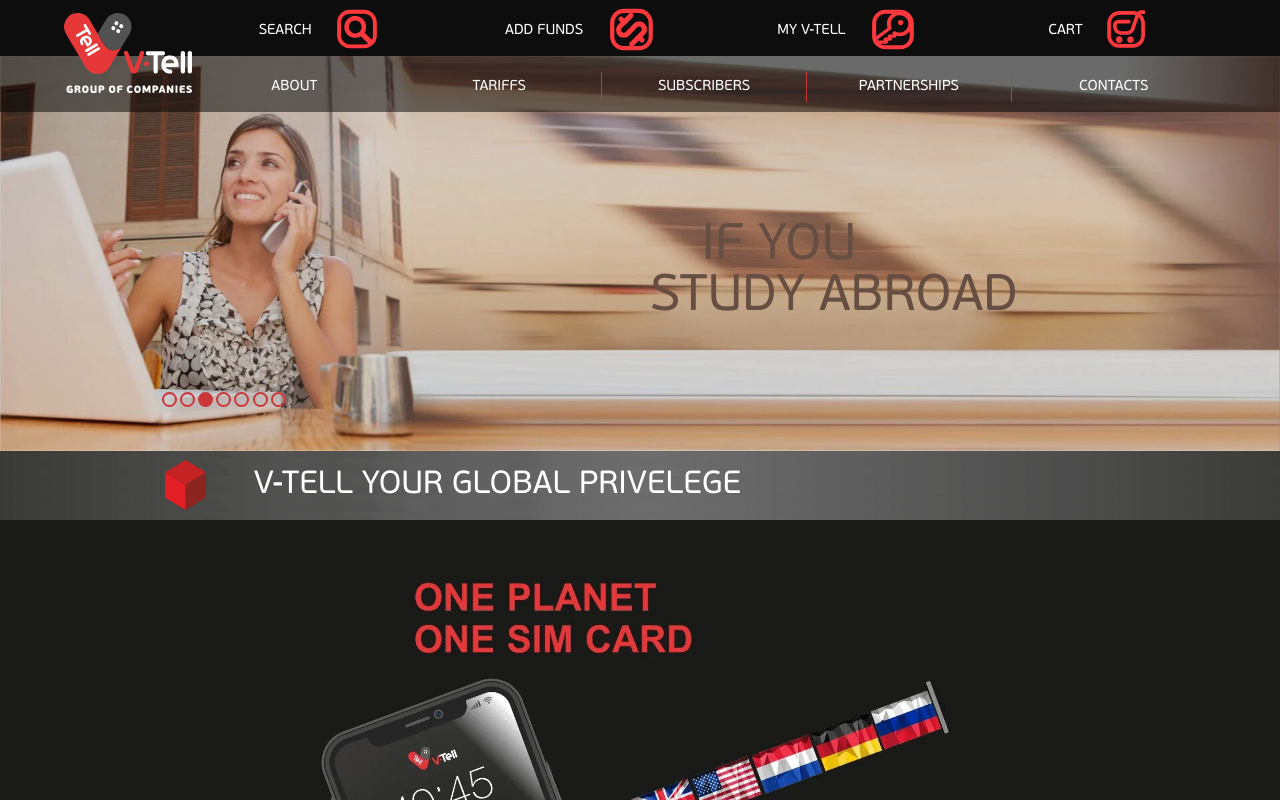
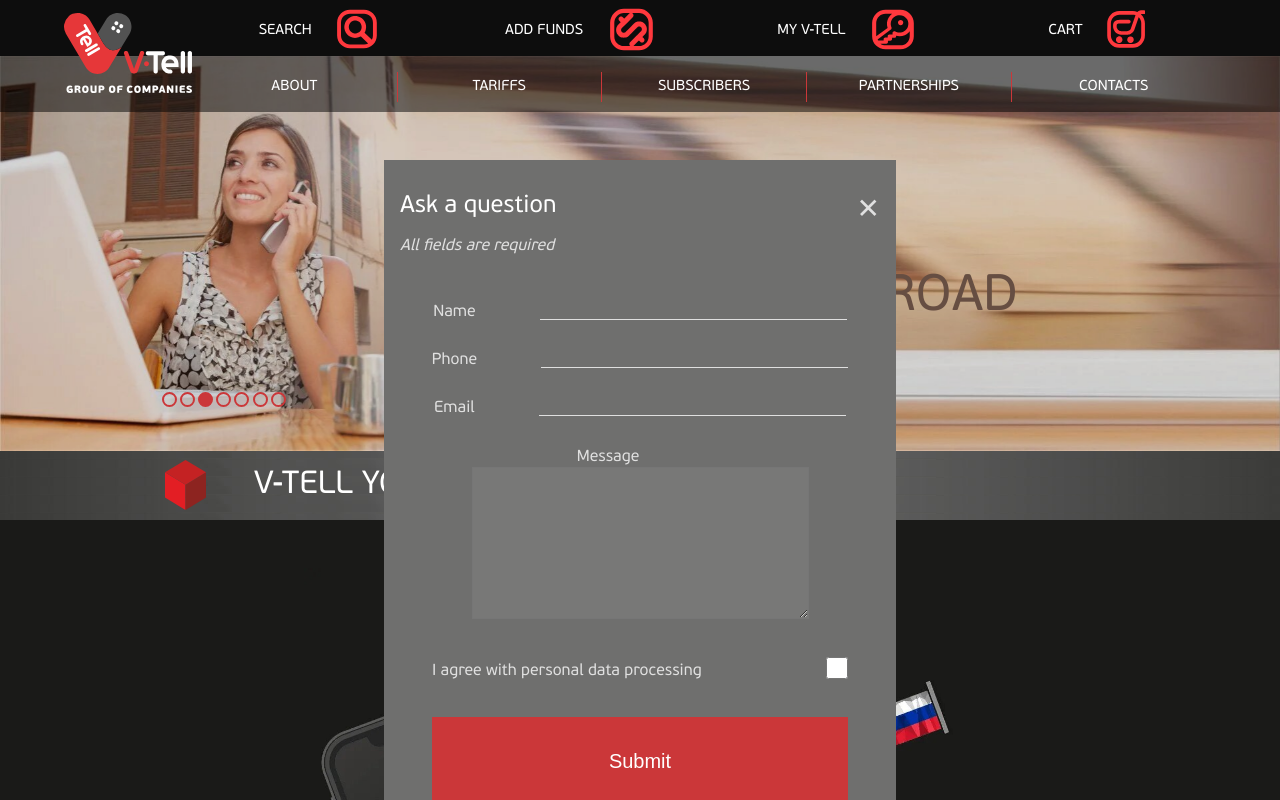
Before and after one commit to kdjordan/vtell, a Vue app: page / in a window 1280 px wide. Shown: the top 800 px of the page. Built offline with nearby package versions, Linux system fonts and the light colour scheme.

Commit message:
FEAT: mssg modal added mssg modal and event bus for commss

```diff
--- a/src/App.vue
+++ b/src/App.vue
@@ -2,21 +2,36 @@
   <div id="app">
     <Header />
     <transition name="fade" mode="out-in">
-    <router-view />
+        <router-view />
     </transition>
     <Footer />
+    <transition name="fade" mode="out-in">
+        <MssgModal v-if="mssgModal" />
+    </transition>
   </div>
 </template>
 
 <script>
-import Header from '@/components/Header'
-import Footer from '@/components/Footer'
-
+import Header from '@/components/Header';
+import Footer from '@/components/Footer';
+import MssgModal from '@/components/MssgModal';
+import { bus } from './main';
 export default {
-  components: {
-    Header,
-    Footer
-  }
+    components: {
+        Header,
+        Footer,
+        MssgModal
+    },
+    data() {
+        return {
+            mssgModal: true
+        }
+    },
+    created() {
+        bus.$on('launchMssg', () => {
+            this.mssgModal = !this.mssgModal;
+        })
+    }
 }
 </script>
 
--- a/src/components/Footer.vue
+++ b/src/components/Footer.vue
@@ -29,7 +29,7 @@
                 </div>
                 <div class="social__right">
                     <img class="icon social-icon" src="../assets/SVG/footer/headphones.svg" alt="phone numbers icon">
-                    <img class="icon social-icon" src="../assets/SVG/footer/footerMSG.svg" alt="mail icon">
+                    <img @click.prevent="launchMssgModal" class="icon social-icon" src="../assets/SVG/footer/footerMSG.svg" alt="mail icon">
                 </div>
             </div>
             <div v-if="footerPanel == 1" class="footer__content mt-1">
@@ -92,6 +92,7 @@
         </div>
     </div>
     <div v-else class="footer-sm">
+
         <button class="footer__btn mt-1 mb-1">Become customer</button>
         <div class="social__top mb-1">
             <svg @click.prevent="footerPanel = 1" class="social-icon icon"  :class="{iconActive: activePanel == 1}" xmlns="http://www.w3.org/2000/svg" viewBox="0 0 34 34" alt="phone numbers icon">
@@ -178,20 +179,25 @@
             <a href="https://youtube.com" rel="noopener noreferrer" target="_blank"><img class="icon social-icon" src="../assets/SVG/footer/footerYT.svg" alt="youtube icon"></a>
         </div>
     </div>
+
 </div>
 </template>
 
 <script>
+import { bus } from '../main';
 export default {
     data() {
         return {
             windowWidth: 0,
-            footerPanel: 1
+            footerPanel: 1,
         }
     },
     methods: {
         handleResize() {
             this.windowWidth = window.innerWidth;
+        },
+        launchMssgModal() {
+            bus.$emit('launchMssg');
         }
     },
     computed: {
@@ -215,6 +221,7 @@
 @import '../scss/_variables.scss';
 @import '../scss/_base.scss';
 @import '../scss/_utilities.scss';
+
 
 .icon {
     cursor: pointer;
--- a/src/components/Header.vue
+++ b/src/components/Header.vue
@@ -183,7 +183,7 @@
     <div v-if="searchModal" class="search-modal">
         <div class="search-modal__top">
             <div>SEARCH</div>
-            <div @click.prevent="searchModal = false">X</div>
+            <div @click.prevent="searchModal = false">&#10005;</div>
         </div>
         <div class="search-modal__mid">
             <input type="text" name="" id="">
--- /dev/null
+++ b/src/components/MssgModal.vue
@@ -0,0 +1,166 @@
+<template>
+<div class="mssg-modal">
+        <div class="mssg-modal__top">
+            <div class="mssg-modal__top--left">
+                <div>Ask a question</div>
+                <div>All fields are required</div>
+            </div>
+            <div @click.prevent="closeModal()" class="mssg-modal__top--right">&#10005;</div>
+        </div>
+        <div class="mssg-modal__form">
+            <div>
+                <label for="fname">Name</label>
+                <input type="text" name="fname" id="fname" class="modal-form__input-text">
+            </div>
+            <div>
+                <label for="phone">Phone</label>
+                <input type="text" name="phone" id="phone" class="modal-form__input-text">
+            </div>
+            <div>
+                <label for="email">Email</label>
+                <input type="text" name="email" id="email" class="modal-form__input-text">
+            </div>
+            <div>
+                <label for="Question">Message</label>
+                <textarea name="mssg" id="mssg" cols="40" rows="10" class="modal-form__input-textarea"></textarea>
+            </div>
+        </div>
+        <div class="mssg-modal__bot">
+            <div class="mssg-modal__bot--checkbox-wrap">
+                <div>I agree with personal data processing</div>
+                <div>
+                    <input type="checkbox" name="" id="" class="modal-form__input-check">
+                </div>
+            </div>
+            <button class="mssg-modal__bot--button">Submit</button>
+        </div>
+    </div>
+</template>
+
+<script>
+import { bus } from '../main';
+export default {
+    methods: {
+        closeModal() {
+            bus.$emit('launchMssg');
+        }
+    }
+
+}
+</script>
+
+<style lang="scss">
+@import '../scss/_variables.scss';
+
+.mssg-modal {
+    position: fixed;
+    top: 20%;
+    left: 30%;
+    width: 40%;
+    // display: flex;
+    // justify-content: center;
+    // align-items: center;
+    background: #6f6f6e;
+    font-family: inherit;
+    color: $vwhite2;
+
+    &__top {
+        display: flex;
+        justify-content: space-between;
+        align-items: flex-start;
+        width: 100%;
+        padding: 2rem 1rem;
+
+
+        &--left {
+            display: flex;
+            flex-direction: column;
+            align-items: flex-start;
+
+            & div:nth-child(1) {
+                color: white;
+                font-family: inherit;
+                font-size: 24px;
+                margin-bottom: 1rem;
+            }
+
+            & div:nth-child(2) {
+                font-style: italic;
+            }
+        }
+
+        &--right {
+            cursor: pointer;
+            font-size: 28px;
+            transition: all .4s;
+
+            &:hover {
+                filter: opacity(50%);
+            }
+        }
+    }
+
+    &__form {
+        display: flex;
+        flex-direction: column;
+        font-size: 16px;
+        min-width: 0;
+
+        & label {
+            margin-right: 4rem;
+        }
+
+        & div:nth-child(4) {
+            width: 85%;
+            margin: 0 auto;
+            margin-top: 1rem;
+        }
+
+        & div:nth-child(4) > label {
+            vertical-align: top;
+        }
+    }
+
+    &__bot {
+        padding: 2rem 3rem;
+
+        &--checkbox-wrap {
+            display: flex;
+            justify-content: space-between;
+            align-items: center;
+        }
+
+        &--button {
+            margin-top: 2rem;
+            background: $red;
+            color: white;
+            border: 1px solid transparent;
+            padding: 2rem 0;
+            width: 100%;
+            font-size: 20px;
+        }
+    }
+}
+
+.modal-form {
+    &__input-text {
+        background: transparent;
+        border: none;
+        border-bottom: 1px solid $vwhite2;
+        margin: 1rem 0;
+        width: 60%;
+    }
+
+    &__input-textarea {
+        background: rgba(242, 242, 242, 0.07);
+    }
+
+    &__input-check {
+        width: 22px;
+        height: 22px;
+        border: 1px solid $grey;
+    }
+}
+
+
+</style>
--- a/src/main.js
+++ b/src/main.js
@@ -17,6 +17,8 @@
 
 Vue.config.productionTip = false;
 
+export const bus = new Vue();
+
 new Vue({
   router,
   store,
--- a/src/router.js
+++ b/src/router.js
@@ -20,6 +20,7 @@
 import CoverageMap from "./views/CoverageMap.vue";
 import Settings from "./views/Settings.vue";
 import Faq from "./views/Faq.vue";
+import Cart from "./views/Cart.vue";
 
 Vue.use(Router);
 
@@ -128,6 +129,11 @@
       name: "faq",
       component: Faq
     },
+    {
+      path: "/cart",
+      name: "cart",
+      component: Cart
+    },
     // {
     //   path: "/about",
     //   name: "about",
--- a/src/views/About.vue
+++ b/src/views/About.vue
@@ -12,7 +12,7 @@
             <p>V-Tell Customer Care ensures that V-Tell customer partners, relatives and friends all benefit. A call to another V-Tell Subscriber from anywhere in the world* is charged according to the caller’s local rate.</p>
             <p>V-Tell Team members have extensive telecommunications experience. Many of them have worked with major international telecoms companies or developed telecoms products and services, which are now used as industry standards.</p>
         </div>
-        <div class="page__block mb-1">
+        <div class="page__block mb-1" @click.prevent="gotoPressPage()">
             <div class="page__block--title">Press-Centre</div>
             <div class="page__block--cube">
             <img src="../assets/pages/cube-tab.png" alt="">
@@ -30,6 +30,11 @@
 import PageCrumbs from '@/components/PageCrumbs';
 export default {
     components: {PageDivider, PageCrumbs},
+    methods: {
+        gotoPressPage() {
+            this.$router.push('/press-center');
+        }
+    },
     mounted () {
         window.scrollTo(0, 0);
     }
--- a/src/views/AdvantagesList.vue
+++ b/src/views/AdvantagesList.vue
@@ -97,7 +97,7 @@
             this.listActive[num] = !this.listActive[num];
         }
     },
-    mounted () {
+    mounted() {
         let theId = this.$route.params.id;
         if(theId == 0) {
             return;
--- /dev/null
+++ b/src/views/Cart.vue
@@ -0,0 +1,37 @@
+<template>
+<div class="page">
+    <div class="container">
+        <PageCrumbs path="Cart" />
+        <PageDivider title="Cart" />
+       <div class="cart-page">
+           <p>This page will be used by Zoom to display Cart Information</p>
+       </div>
+    </div>
+</div>
+
+</template>
+<script>
+import PageDivider from '@/components/PageDivider';
+import PageCrumbs from '@/components/PageCrumbs';
+export default {
+    components: {PageDivider, PageCrumbs},
+    mounted () {
+        window.scrollTo(0, 0);
+    }
+}
+</script>
+<style lang="scss">
+@import '../scss/_variables.scss';
+@import '../scss/_base.scss';
+@import '../scss/_utilities.scss';
+@import '../scss/_page.scss';
+
+.cart-page {
+  color: white;
+  text-align: center;
+  margin-bottom: 9rem;
+}
+
+
+
+</style>
--- a/src/views/Partnership.vue
+++ b/src/views/Partnership.vue
@@ -168,7 +168,6 @@
 }
 
 .partner-desc {
-    // display: none;
     background: #52524f;
     margin-bottom: 2rem;
     padding: 40px 60px;
```
